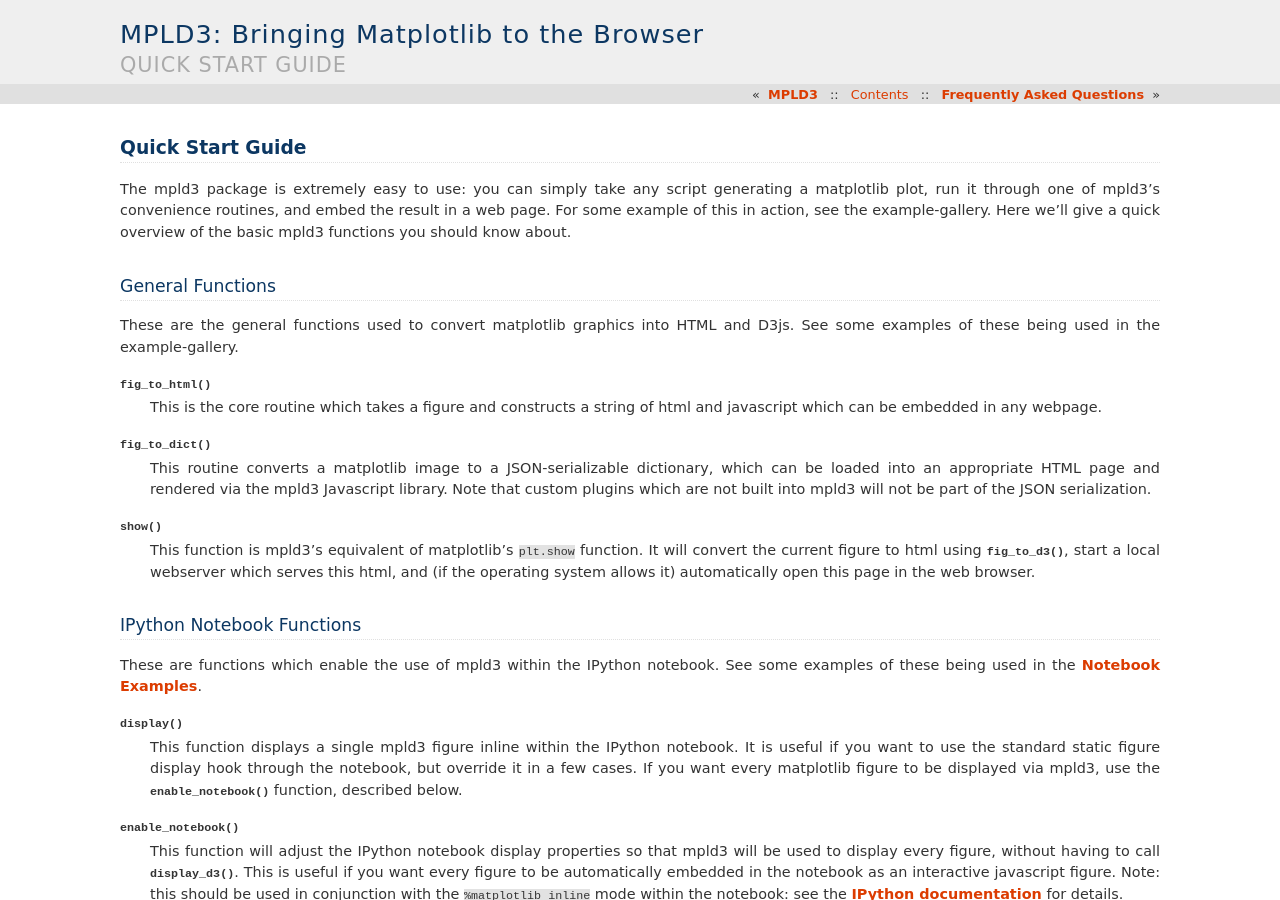
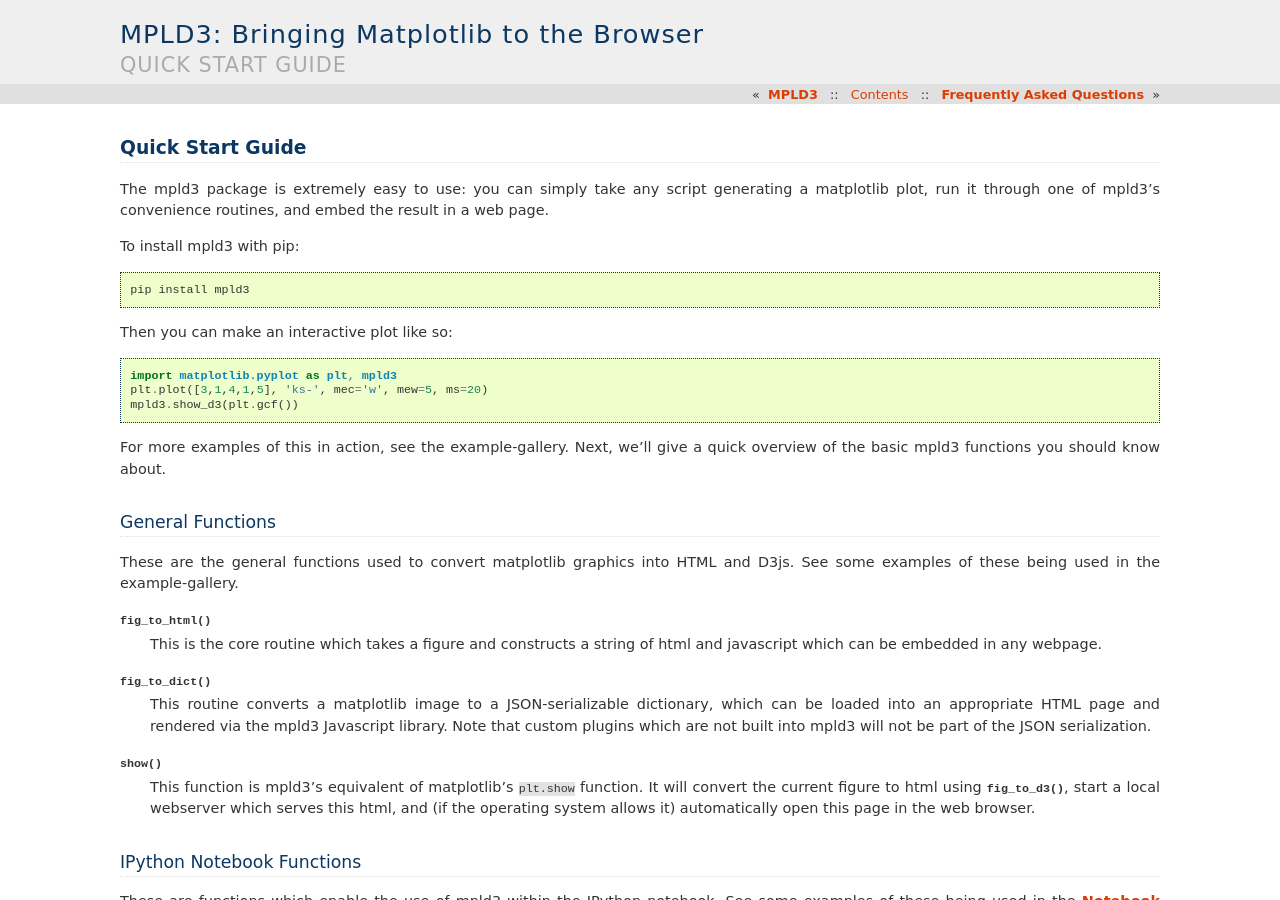
Before and after one commit to mpld3/mpld3, a Sphinx documentation site: the page built from doc/quickstart.rst, in a window 1280 px wide and 900 px high. Built offline with Sphinx 7.4.7, drawn with Linux system fonts in a browser that asks for light colours; pages that are not in the unit, such as notebooks, are missing from menus.

Commit message:
DOC: add pip install and minimal example to quickstart

```diff
--- a/doc/quickstart.rst
+++ b/doc/quickstart.rst
@@ -5,9 +5,21 @@
 
 The mpld3 package is extremely easy to use: you can simply take any script
 generating a matplotlib plot, run it through one of mpld3's convenience
-routines, and embed the result in a web page. For some example of this
-in action, see the :ref:`example-gallery`.  Here we'll give a quick overview
-of the basic mpld3 functions you should know about.
+routines, and embed the result in a web page.
+
+To install mpld3 with pip::
+
+    pip install mpld3
+
+Then you can make an interactive plot like so::
+
+    import matplotlib.pyplot as plt, mpld3
+    plt.plot([3,1,4,1,5], 'ks-', mec='w', mew=5, ms=20)
+    mpld3.show_d3(plt.gcf())
+
+For more examples of this in action, see the :ref:`example-gallery`.
+Next, we'll give a quick overview of the basic mpld3 functions you
+should know about.
 
 
 General Functions
```
